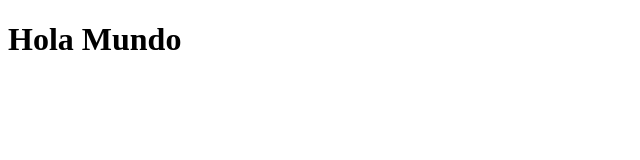
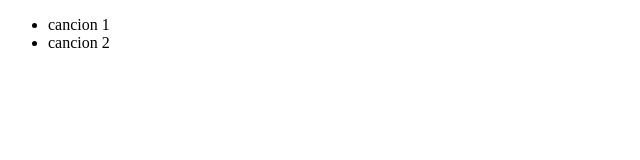
Before and after one commit to gregoryperez777/music-player, a website: page index.html in a window 1280 px wide. Shown: the whole page, without its empty margins (0-640 px from the left). Drawn offline with nearby package versions, Linux system fonts and the light colour scheme.

Commit message:
+ se creo la estructura para mostrar los nombres de canciones

```diff
--- a/index.html
+++ b/index.html
@@ -5,7 +5,20 @@
 	<title>Music Player</title>
 </head>
 <body>
-	<h1>Hola Mundo</h1>
+	<div class="app">
+		<div class="content-left">
+			<ul class="songs-list">
+				<li class="song">
+					cancion 1
+				</li>
+
+
+				<li class="song">
+					cancion 2
+				</li>
+			</ul>
+		</div>
+	</div>
 
 	<script src="/jquery/jquery.min.js"></script>
 	<script src="/js/main.js"></script>
```
